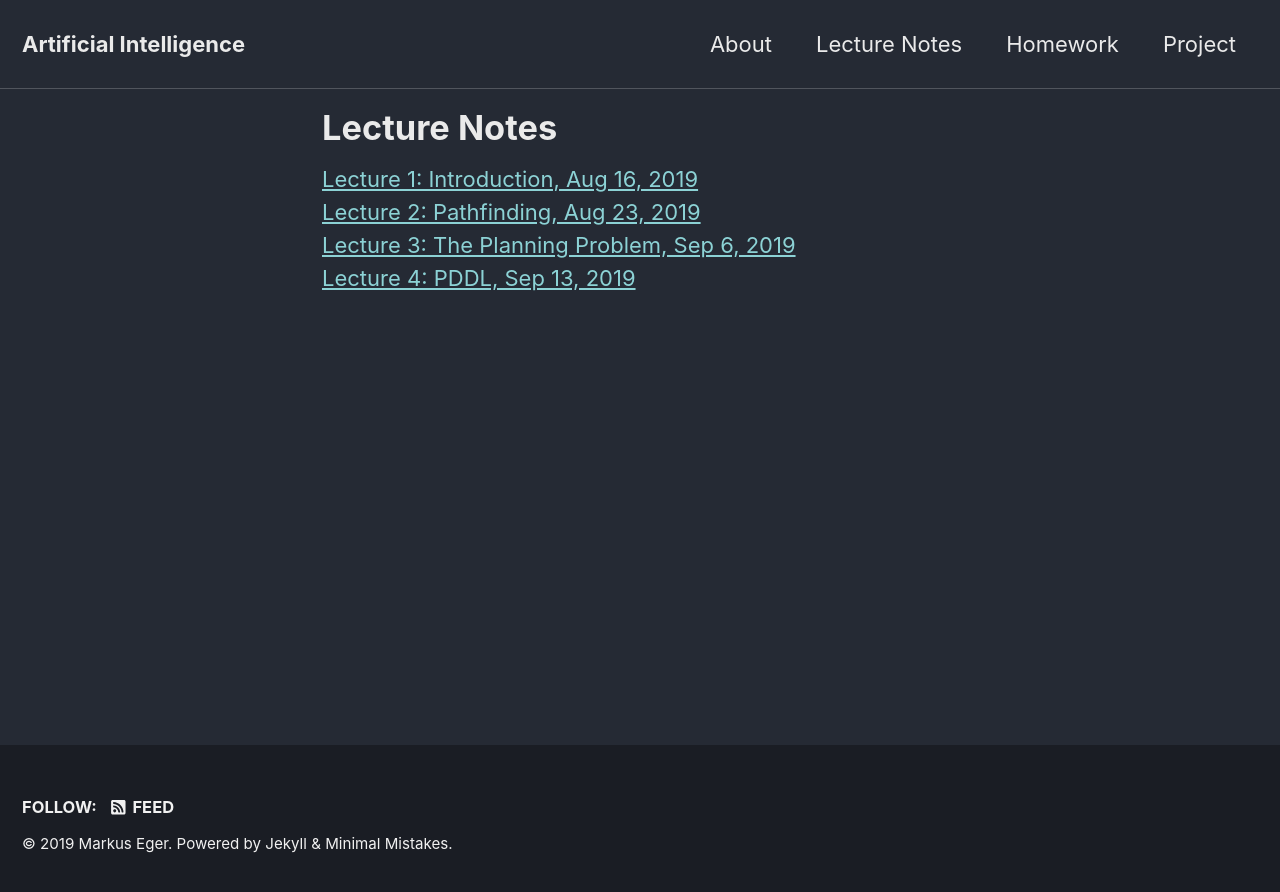
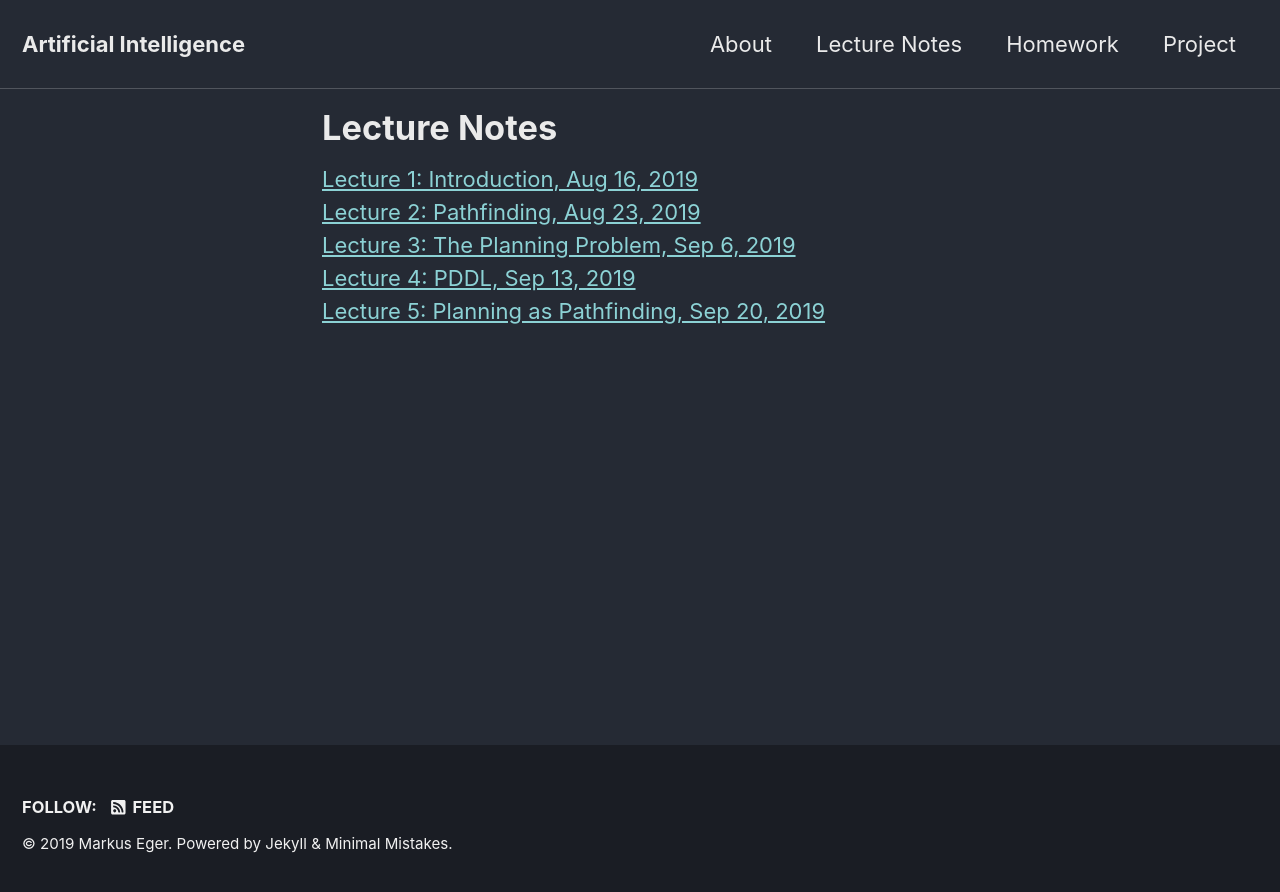
Before and after one commit to yawgmoth/PF-3335, a Jekyll site: the page built from _pages/slides.html, in a window 1280 px wide. Shown: the top 892 px of the page. Built offline with Jekyll 4.4.1, drawn with Linux system fonts in a browser that asks for light colours; cached includes are drawn as plain includes; nearby versions of some CDN libraries.

Commit message:
add homework 5

```diff
--- a/_pages/homework.html
+++ b/_pages/homework.html
@@ -12,6 +12,7 @@ categories: [frontpage]
 <a href="/PF-3335/assets/pdf/homework2.pdf">Homework 2, due: Sep 6, 2019</a><br/>
 <a href="/PF-3335/assets/pdf/homework3.pdf">Homework 3, due: Sep 13, 2019</a><br/>
 <a href="/PF-3335/assets/pdf/homework4.pdf">Homework 4, due: Sep 20, 2019</a><br/>
+<a href="/PF-3335/assets/pdf/homework5.pdf">Homework 5, due: Sep 27, 2019</a><br/>
 <!--<a href="lecture5.html">Lecture 5: Planning as Pathfinding, Sep 20, 2019</a><br/>
 <a href="lecture6.html">Lecture 6: Graphplan, Sep 27, 2019</a><br/>
 <a href="lecture7.html">Lecture 7: Plan-Space Planning, Oct 4, 2019</a><br/>
--- a/_pages/slides.html
+++ b/_pages/slides.html
@@ -12,8 +12,8 @@ categories: [frontpage]
 <a href="lecture2.html">Lecture 2: Pathfinding, Aug 23, 2019</a><br/>
 <a href="lecture3.html">Lecture 3: The Planning Problem, Sep 6, 2019</a><br/>
 <a href="lecture4.html">Lecture 4: PDDL, Sep 13, 2019</a><br/>
-<!--<a href="lecture5.html">Lecture 5: Planning as Pathfinding, Sep 20, 2019</a><br/>
-<a href="lecture6.html">Lecture 6: Graphplan, Sep 27, 2019</a><br/>
+<a href="lecture5.html">Lecture 5: Planning as Pathfinding, Sep 20, 2019</a><br/>
+<!--<a href="lecture6.html">Lecture 6: Graphplan, Sep 27, 2019</a><br/>
 <a href="lecture7.html">Lecture 7: Plan-Space Planning, Oct 4, 2019</a><br/>
 <a href="lecture8.html">Lecture 8: Hierarchical Planning, Oct 18, 2019</a><br/>
 <a href="lecture9.html">Lecture 9: Planning under Uncertainty, Oct 25, 2019</a><br/>
```
Also changed, not shown: _pages/lecture5.html (+9 -4 lines), 1 other file.
